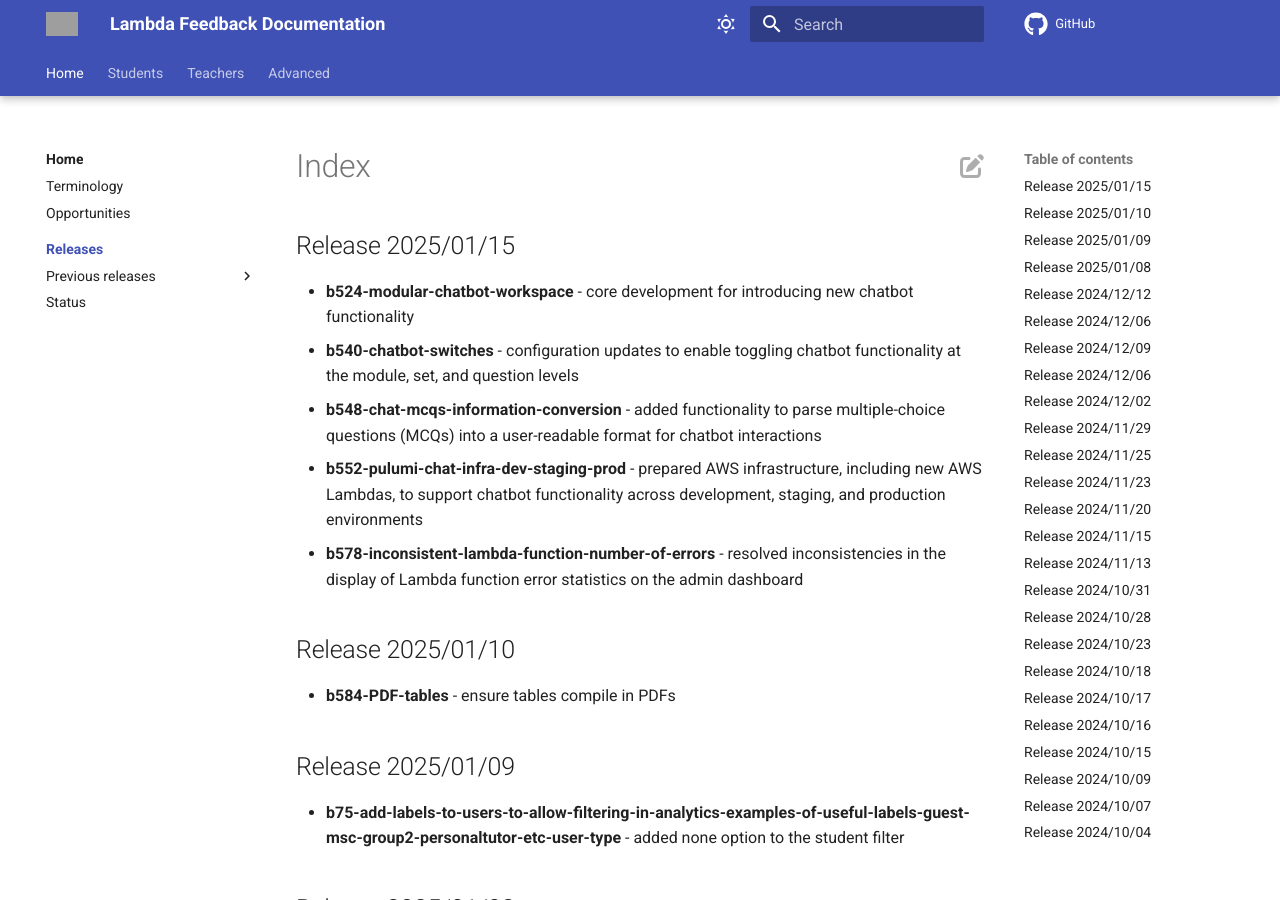
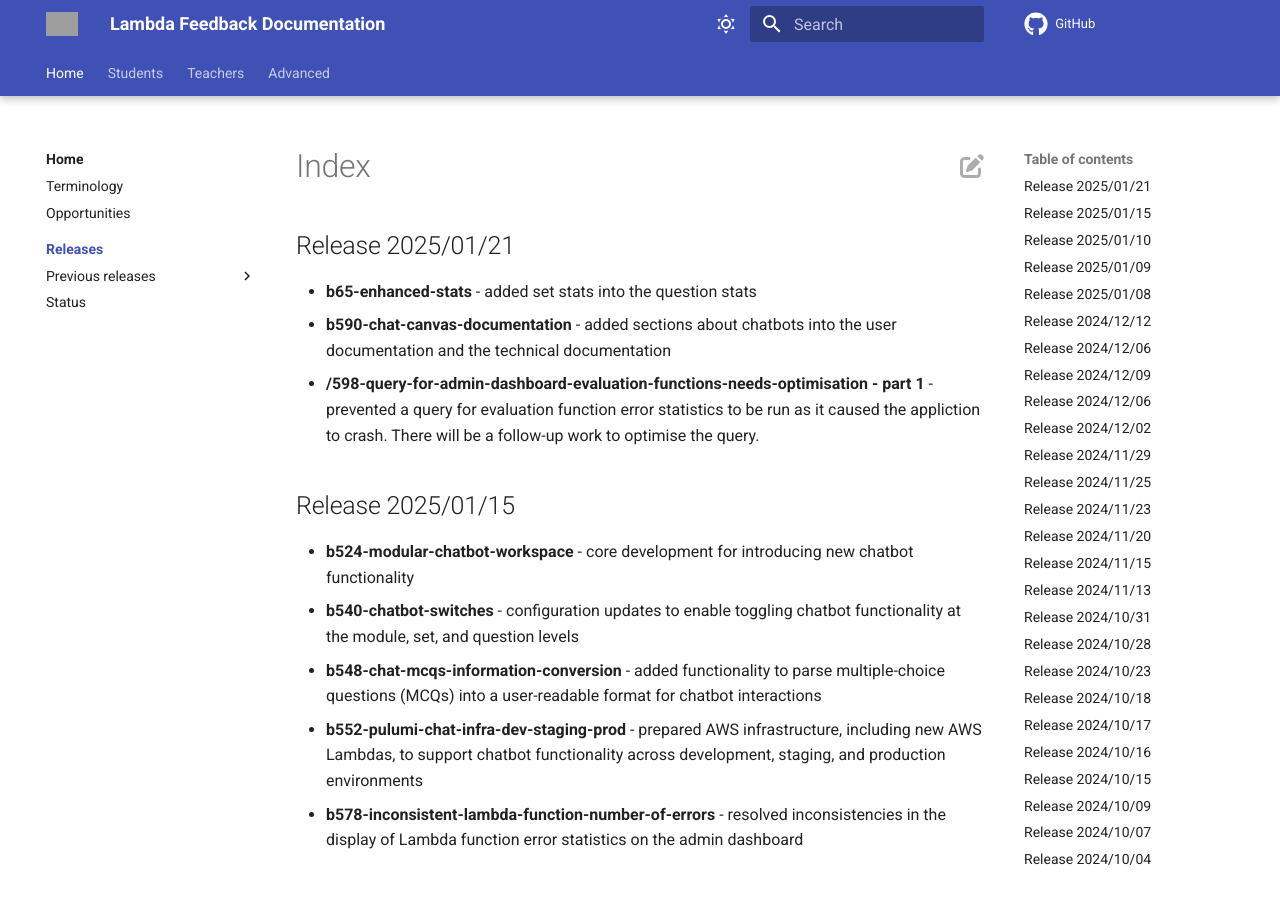
Before and after one commit to lambda-feedback/user-documentation, an MkDocs documentation site: the page built from docs/releases/index.md, in a window 1280 px wide and 900 px high. Built offline with MkDocs 1.6.1 and Material for MkDocs 9.7.7, drawn with Linux system fonts in a browser that asks for light colours; comment, search, counter and statistics services are not loaded; grey boxes are pictures that could not be loaded.

Commit message:
Release 2025/01/21 added

```diff
--- a/docs/releases/index.md
+++ b/docs/releases/index.md
@@ -1,3 +1,9 @@
+## Release 2025/01/21
+
+- **b65-enhanced-stats** - added set stats into the question stats
+- **b590-chat-canvas-documentation** - added sections about chatbots into the user documentation and the technical documentation
+- **/598-query-for-admin-dashboard-evaluation-functions-needs-optimisation - part 1** - prevented a query for evaluation function error statistics to be run as it caused the appliction to crash. There will be a follow-up work to optimise the query.
+
 ## Release 2025/01/15
 
 - **b524-modular-chatbot-workspace** - core development for introducing new chatbot functionality
```
